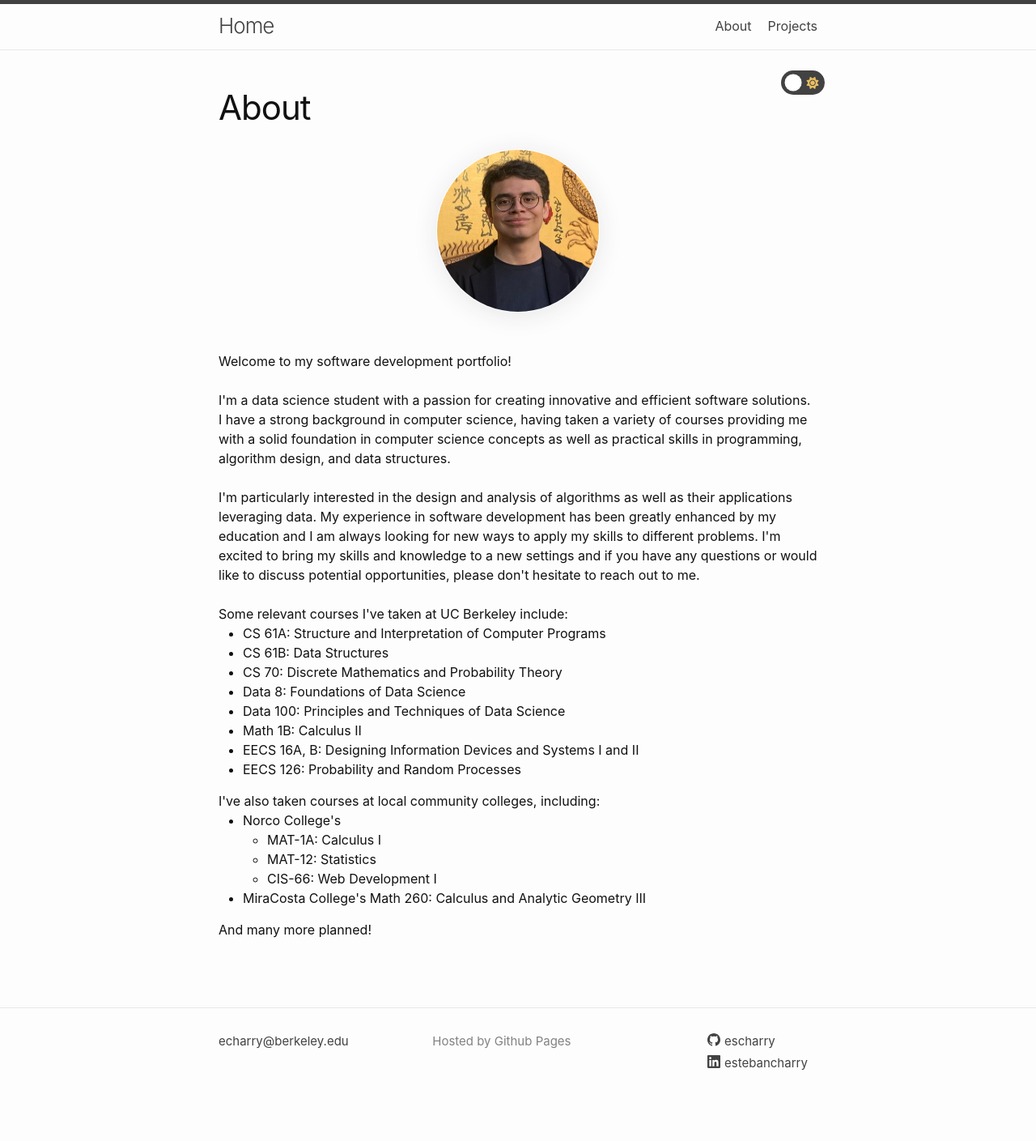
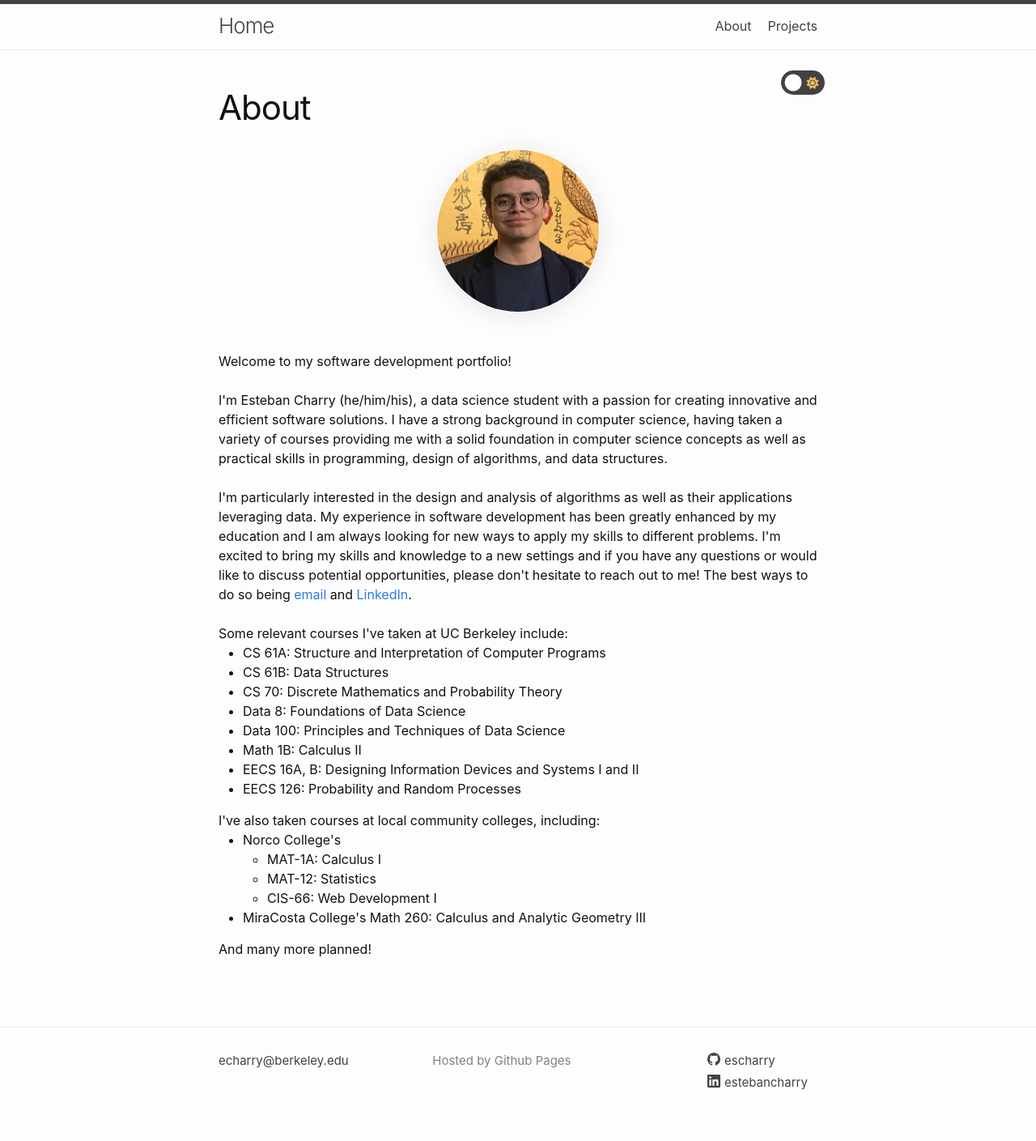
Before and after one commit to escharry/escharry.github.io, a Jekyll site: the page built from about.html, in a window 1280 px wide. Shown: the whole page at 81% size. Built offline with Jekyll 4.4.1, drawn with Linux system fonts in a browser that asks for light colours; nearby versions of some CDN libraries; before the commit the page ends 1385 px from its top, so only the background shows below that.

Commit message:
changed about page

```diff
--- a/about.html
+++ b/about.html
@@ -29,16 +29,15 @@ permalink: /about/
         Welcome to my software development portfolio! <br><br>
 
 
-        I'm a data science student with a passion for creating innovative and efficient software solutions. I have a
+        I'm Esteban Charry (he/him/his), a data science student with a passion for creating innovative and efficient software solutions. I have a
         strong background in computer science, having taken a variety of courses providing me with a solid foundation in
-        computer science concepts as well as practical skills in <span class="gradient-text">programming, algorithm
-            design, and data structures</span>.
+        computer science concepts as well as practical skills in programming, design of algorithms, and data structures.
         <br><br>
         I'm particularly interested in the design and analysis of algorithms as well as their applications leveraging
         data. My experience in software development has been greatly enhanced by my education and I am always looking
         for new ways to apply my skills to different problems. I'm excited to bring my skills and knowledge to a new
         settings and if you have any questions or would like to discuss potential opportunities, please don't hesitate
-        to reach out to me.
+        to reach out to me! The best ways to do so being <a href="mailto:echarry@berkeley.edu">email</a> and <a href="https://www.linkedin.com/in/estebancharry/">LinkedIn</a>.
         <br><br>
         Some relevant courses I've taken at UC Berkeley include:
         <ul>
```
Also changed, not shown: assets/commits-and-blobs.png (added), assets/mainmenu_example.png (added), assets/two_developed_versions.png (added), 1 other file.
